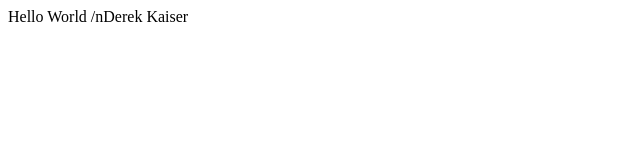
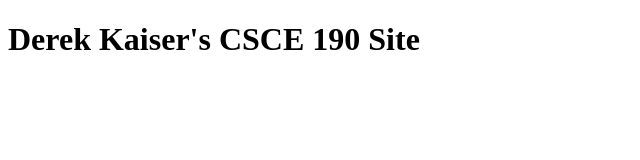
Before and after one commit to dbkaiser25/dbkaiser25.github.io, a plain HTML site: page index.html in a window 1280 px wide. Shown: the whole page, without its empty margins (0-640 px from the left). Drawn offline with Linux system fonts and the light colour scheme.

Commit message:
Update index.html

```diff
--- a/index.html
+++ b/index.html
@@ -3,5 +3,10 @@
   <head>
     <title>CSCE 190: Derek Kaiser</title>
   </head>
-Hello World
-/nDerek Kaiser
+  <body>
+    <h1>Derek Kaiser's CSCE 190 Site</h1>
+    <section class ="assignment">
+
+    </section>
+  </body>
+ </html>
```
